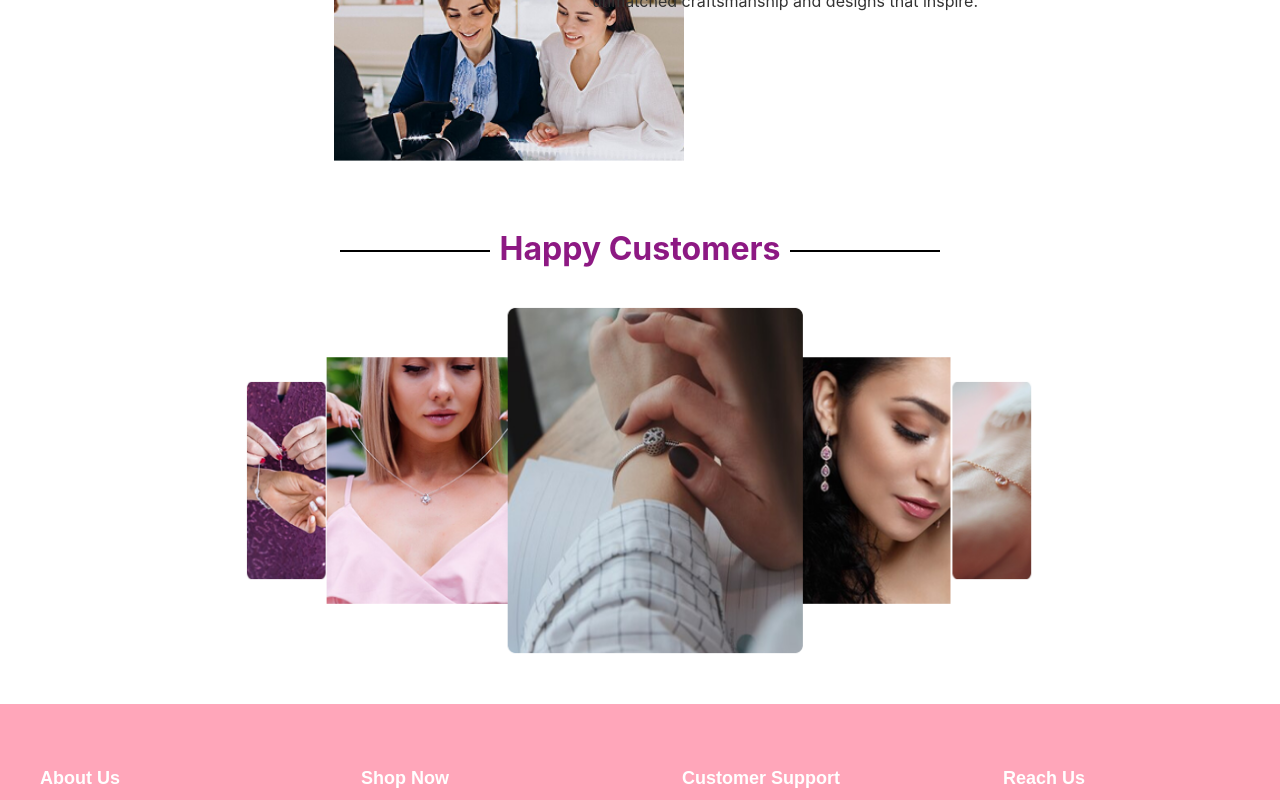
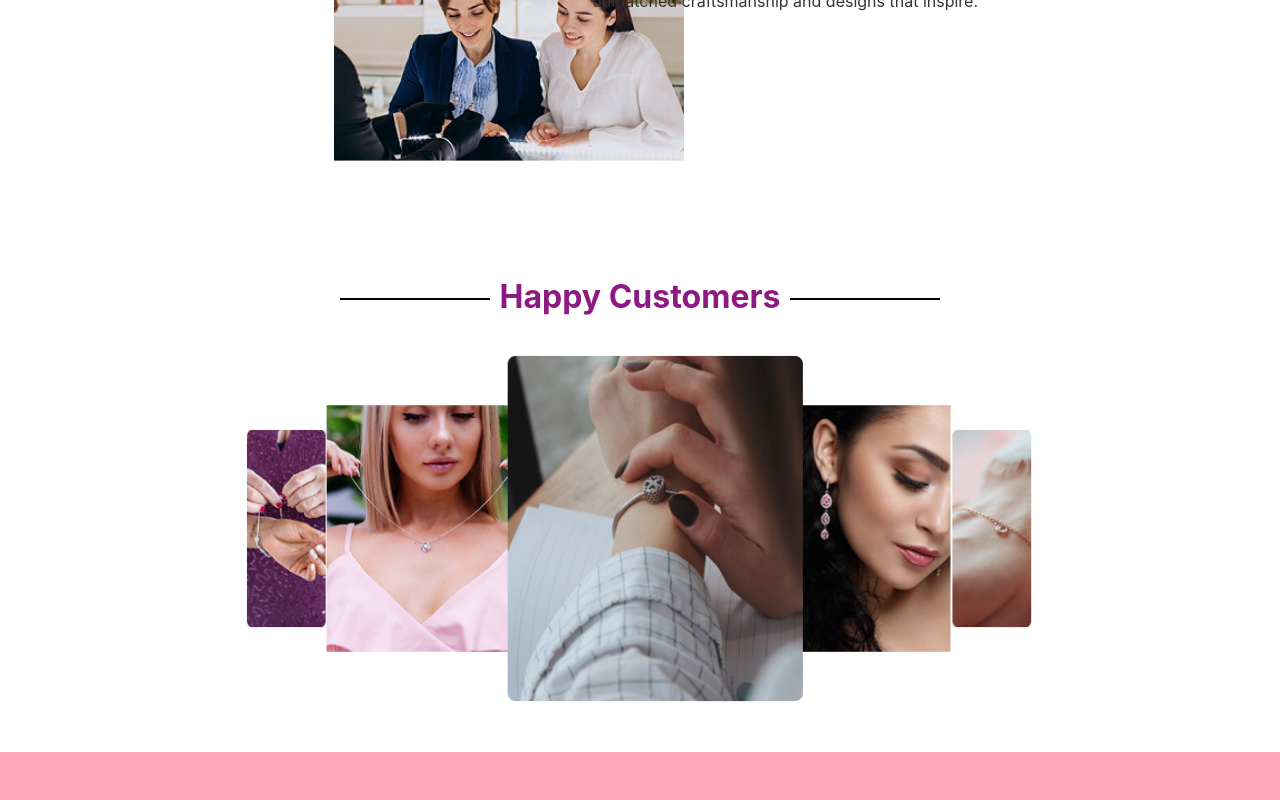
Before and after one commit to vishwasri-technologies/jewellery-web-app-frontend, a React (Create React App) app: page / in a window 1280 px wide. Shown: the part 3260-4060 px from the top of the page. Built offline with nearby package versions, Linux system fonts and the light colour scheme.

Commit message:
adjusted final screen

```diff
--- a/src/Components/Home.css
+++ b/src/Components/Home.css
@@ -1007,204 +1007,6 @@ body, html {
 
 
 
-
-
-
-
-
-
-
-
-
-
-
-
-
-
-
-
-
-
-
-
-
-
-
-
-
-
-
-
-
-
-
-
-
-
-
-
-
-
-
-
-
-
-
-
-
-
-
-
-
-
-
-
-
-
-
-
-
-
-
-
-
-
-
-
-
-
-
-
-
-
-
-
-
-
-
-
-
-
-
-
-
-
-
-
-
-
-
-
-
-
-
-
-
-
-
-
-
-
-
-
-
-
-
-
-
-
-
-
-
-
-
-
-
-
-
-
-
-
-
-
-
-
-
-
-
-
-
-
-
-
-
-
-
-
-
-
-
-
-
-
-
-
-
-
-
-
-
-
-
-
-
-
-
-
-
-
-
-
-
-
-
-
-
-
-
-
-
-
-
-
-
-
-
-
-
-
-
-
-
-
-
-
-
-
-
-
-
-
-
-
-
-
-
-
-
-
-
-
   /* Happy Customers Section */
 .happy-customers-section2 {
     margin-top: 1rem;
@@ -1383,3 +1185,68 @@ body, html {
 
     }
 }
+
+@media screen and (min-width:375px){
+.happy-customers-section2 {
+
+margin-top: -50%;
+
+
+
+}
+}
+@media screen and (min-width:360px){
+    .happy-customers-section2 {
+
+    margin-top: -50%;
+
+
+
+    }
+    }
+    @media screen and (min-width:768px){
+        .happy-customers-section2 {
+
+        margin-top: -30%;
+
+
+
+        }
+        }
+        @media screen and (min-width:1024px){
+            .happy-customers-section2 {
+
+            margin-top: -10%;
+
+
+
+            }
+        }
+
+            /* @media screen and (min-width:344px){
+                .happy-customers-section2 {
+
+                margin-top: -60%;
+
+
+
+                }
+                } */
+                /* @media screen and (min-width:853px){
+                    .happy-customers-section2 {
+
+                    margin-top: -30%;
+
+
+
+                    }
+                    } */
+                    @media screen and (min-width:1280px){
+                        .happy-customers-section2 {
+
+                        margin-top: 5%;
+
+
+
+                        }
+                    }
```
